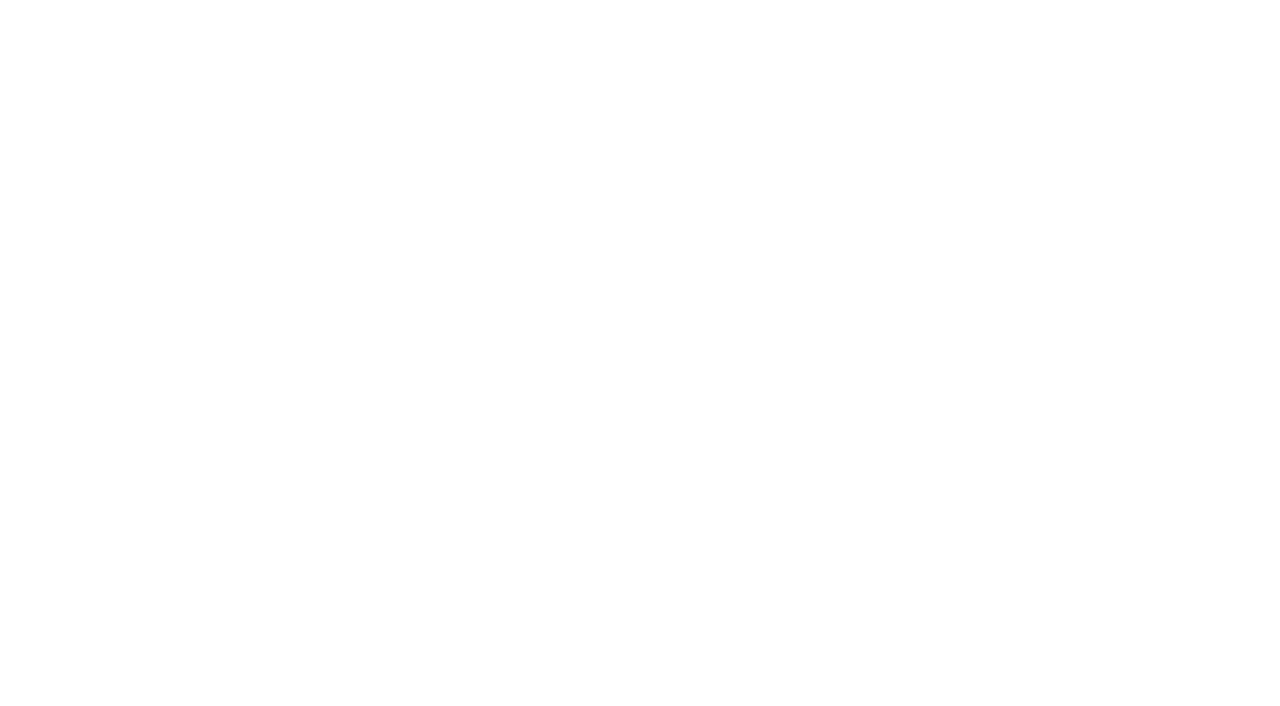
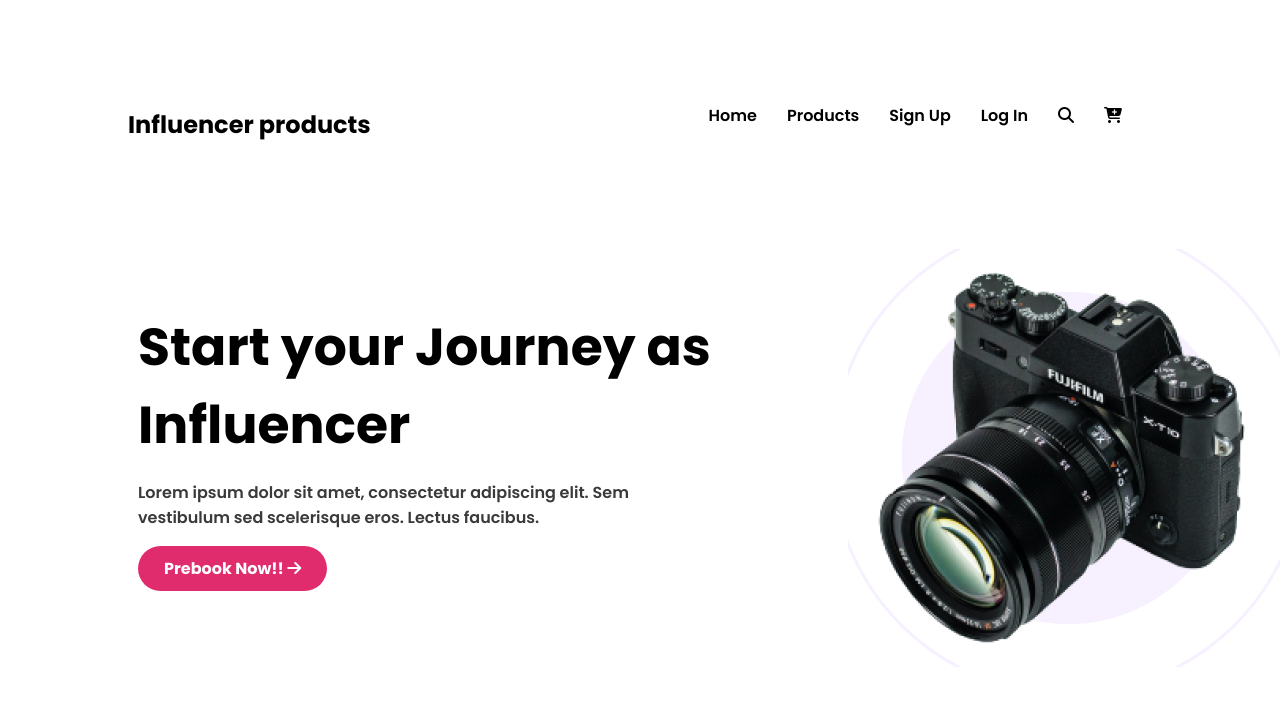
Before and after one commit to Atikur1997/influencer-gears, a plain HTML site: page index.html in a window 1280 px wide. Drawn offline with Linux system fonts and the light colour scheme.

Commit message:
header section done for computer version

```diff
--- a/index.html
+++ b/index.html
@@ -1,11 +1,47 @@
 <!DOCTYPE html>
 <html lang="en">
+
 <head>
     <meta charset="UTF-8">
     <meta name="viewport" content="width=device-width, initial-scale=1.0">
     <title>Influencer-Gear</title>
+    <link rel="stylesheet" href="style.css">
+    <script src="https://kit.fontawesome.com/a04ea4a397.js" crossorigin="anonymous"></script>
 </head>
+
 <body>
+    <header>
+        <nav>
+            <h1 class="logo poppins-bold">Influencer products</h1>
+            <div class="nav-list">
+                <ul>
+                    <li class="poppins-semibold">Home</li>
+                    <li class="poppins-semibold">Products</li>
+                    <li class="poppins-semibold">Sign Up</li>
+                    <li class="poppins-semibold">Log In</li>
+                    <li class="poppins-semibold"><i class="fa-solid fa-magnifying-glass"></i></li>
+                    <li class="poppins-semibold"><i class="fa-solid fa-cart-plus"></i></li>
+                </ul>
 
+            </div>
+        </nav>
+        <section class="banner">
+            <div class="banner-box">
+                <h1 class="banner-title poppins-bold">Start your Journey as
+                    Influencer</h1>
+                <p class="banner-description poppins-semibold">Lorem ipsum dolor sit amet, consectetur adipiscing elit.
+                    Sem vestibulum
+                    sed scelerisque eros. Lectus faucibus.</p>
+                <button class="btn-primary poppins-bold">
+                    Prebook Now!! <i class="fa-solid fa-arrow-right"></i>
+                </button>
+
+            </div>
+            <div class="banner-image">
+                <img src="images/main-camera.png" alt="">
+            </div>
+        </section>
+    </header>
 </body>
+
 </html>
--- /dev/null
+++ b/style.css
@@ -0,0 +1,127 @@
+@import url('https://fonts.googleapis.com/css2?family=Poppins:ital,wght@0,100;0,200;0,300;0,400;0,500;0,600;0,700;0,800;0,900;1,100;1,200;1,300;1,400;1,500;1,600;1,700;1,800;1,900&display=swap');
+
+/* different fonts are here */
+.poppins-thin {
+    font-family: "Poppins", sans-serif;
+    font-weight: 100;
+    font-style: normal;
+}
+
+.poppins-extralight {
+    font-family: "Poppins", sans-serif;
+    font-weight: 200;
+    font-style: normal;
+}
+
+.poppins-light {
+    font-family: "Poppins", sans-serif;
+    font-weight: 300;
+    font-style: normal;
+}
+
+.poppins-regular {
+    font-family: "Poppins", sans-serif;
+    font-weight: 400;
+    font-style: normal;
+}
+
+.poppins-medium {
+    font-family: "Poppins", sans-serif;
+    font-weight: 500;
+    font-style: normal;
+}
+
+.poppins-semibold {
+    font-family: "Poppins", sans-serif;
+    font-weight: 600;
+    font-style: normal;
+}
+
+.poppins-bold {
+    font-family: "Poppins", sans-serif;
+    font-weight: 700;
+    font-style: normal;
+}
+
+.poppins-extrabold {
+    font-family: "Poppins", sans-serif;
+    font-weight: 800;
+    font-style: normal;
+}
+
+.poppins-black {
+    font-family: "Poppins", sans-serif;
+    font-weight: 900;
+    font-style: normal;
+}
+
+
+
+/* shared section starts here */
+:root {
+    --btnColor: #E02C6D;
+
+}
+
+.btn-primary {
+    padding: calc(10rem / 16) calc(26rem / 16);
+    background-color: var(--btnColor);
+    color: #ffffff;
+    font-size: 1rem;
+    border: none;
+    border-radius: calc(41rem /16);
+}
+
+/* nav section starts here */
+nav {
+    margin: calc(87rem / 16) calc(120rem / 16);
+    display: flex;
+    justify-content: space-between;
+}
+
+.nav-list ul {
+    display: flex;
+    justify-content: space-between;
+}
+
+.nav-list li {
+    list-style: none;
+    margin-right: calc(30rem / 16);
+    font-size: calc(16rem / 16);
+    cursor: pointer;
+}
+
+.logo {
+    font-size: calc(24rem / 16);
+}
+
+/* banner section starts here */
+.banner {
+    display: flex;
+    align-items: center;
+    justify-content: space-between;
+}
+
+.banner-box {
+    width: calc(580rem / 16);
+    height: calc(300rem / 16);
+    margin: calc(50rem / 16) calc(130rem / 16);
+}
+
+.banner-title {
+    font-size: calc(52rem / 16);
+    width: calc(580rem / 16);
+    margin: 0;
+}
+
+.banner-description {
+    color: #3A3A3A;
+    width: calc(580rem / 16);
+    margin: calc(16rem / 16) 0;
+
+}
+
+.banner-image {
+    background-image: url("images/Circle\ design.svg");
+    background-position: center;
+}
```
